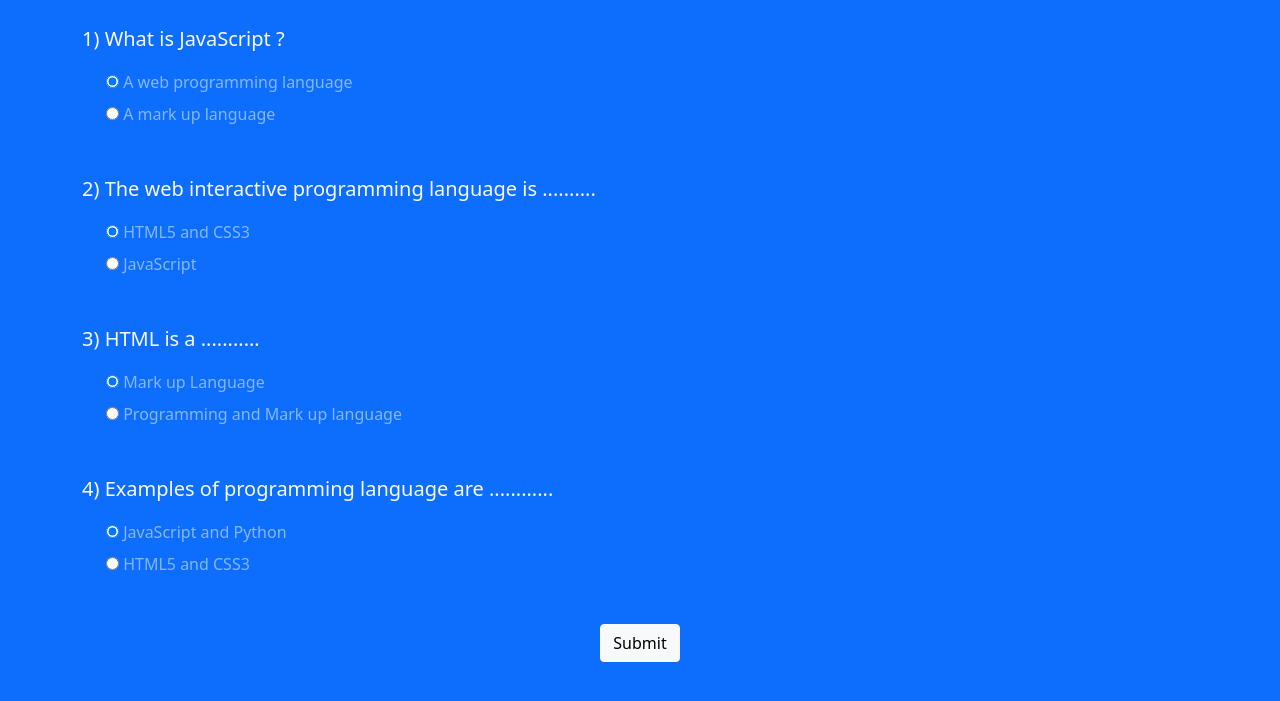
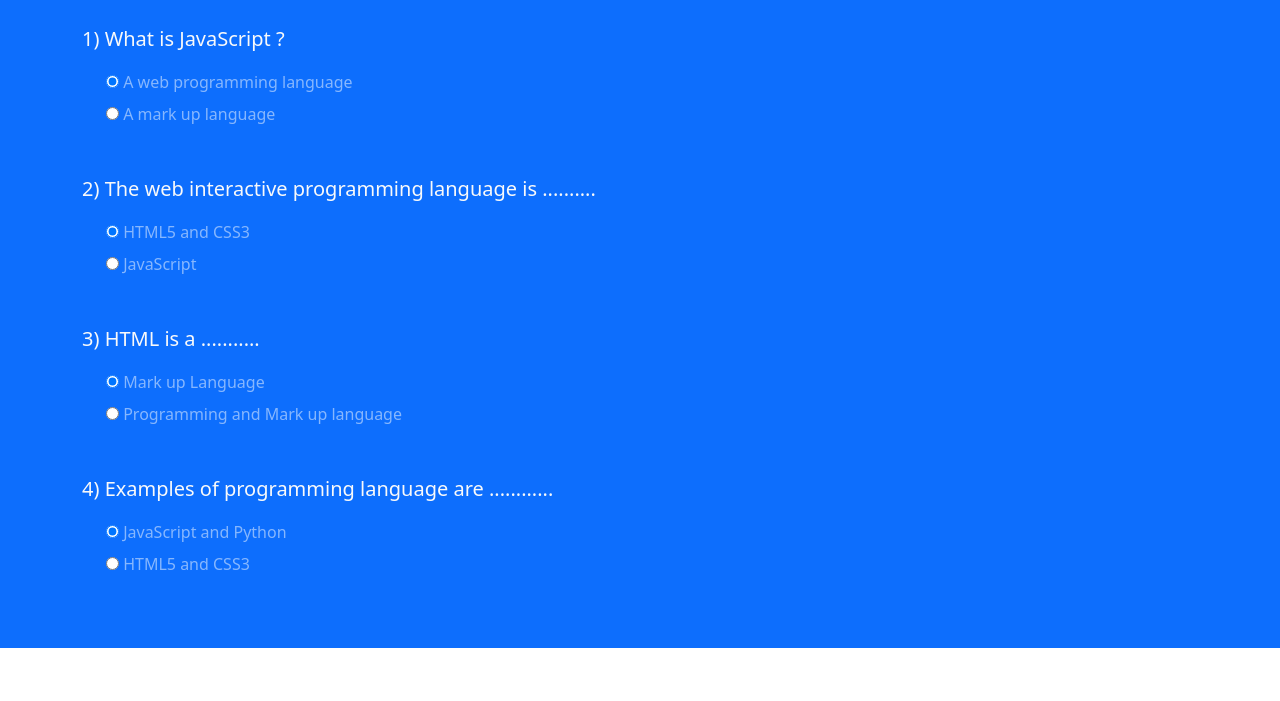
Before and after one commit to fisayoomomogbe/project_quiz, a plain HTML site: page index.html in a window 1280 px wide. Shown: the part 291-992 px from the top of the page. After the commit the page ends 939 px from the top, so only its background shows below. Drawn offline with nearby package versions, Linux system fonts and the light colour scheme.

Commit message:
update index.html

```diff
--- a/index.html
+++ b/index.html
@@ -85,7 +85,7 @@
             </div>
           </div>
           <div class="text-center">
-            <input type="submit" class="btn btn-light" />
+            <input type="submit" value ='submit class="btn btn-light" />
           </div>
         </form>
       </div>
```
